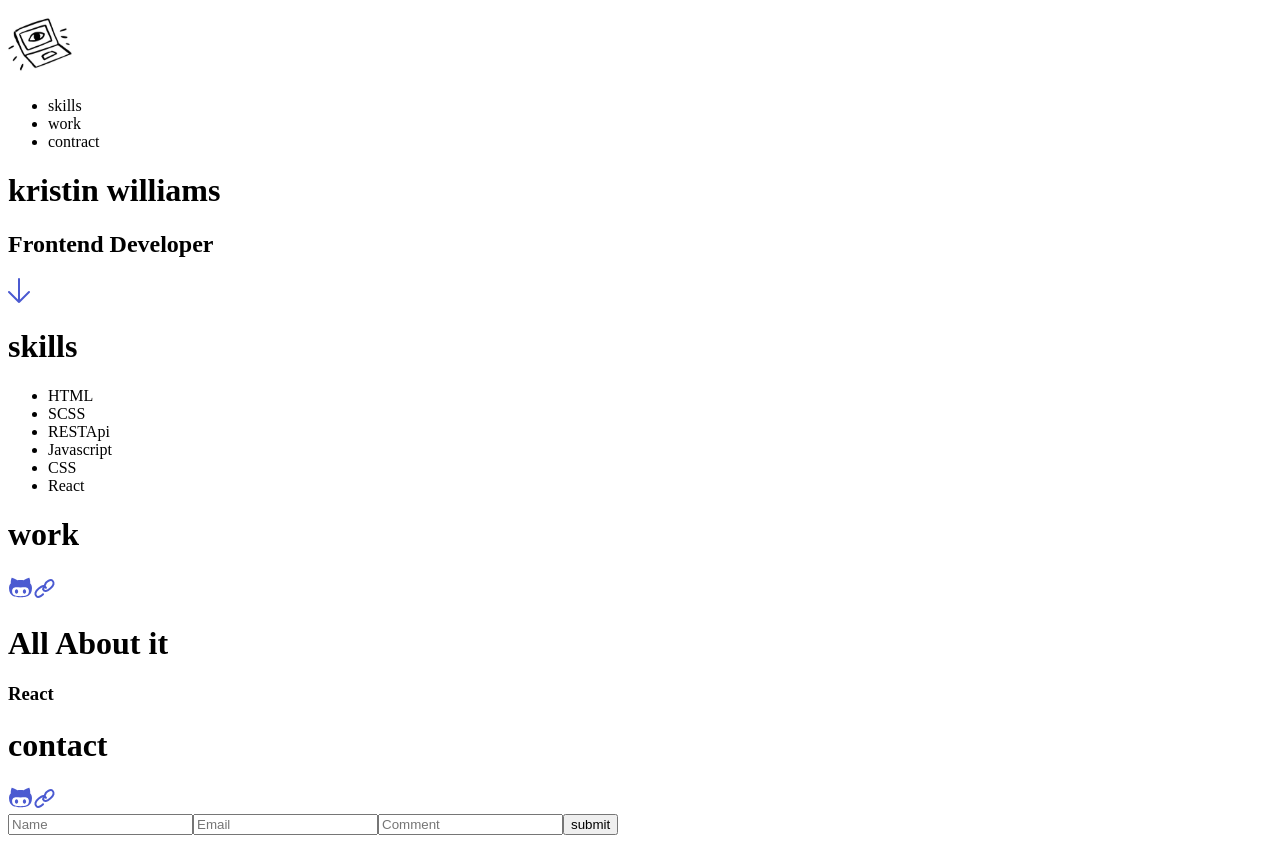
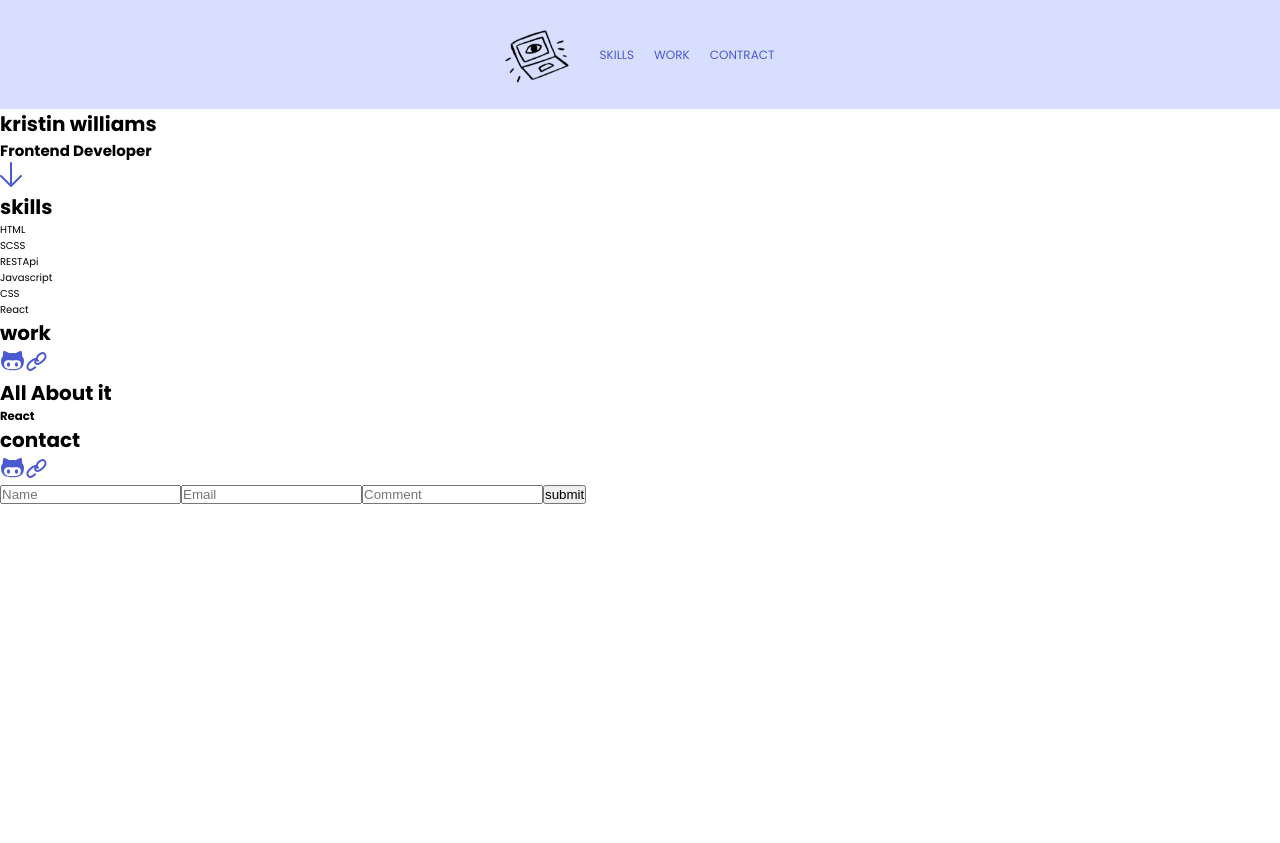
Before and after one commit to KristinWilliams/portfolio, a React (Create React App) app: page / in a window 1280 px wide. After the commit the page ends 800 px from the top, so only its background shows below. Built offline with nearby package versions, Linux system fonts and the light colour scheme.

Commit message:
finished 320px navbar styling

```diff
--- a/src/components/App.js
+++ b/src/components/App.js
@@ -1,17 +1,12 @@
 import React from "react";
+import style from "./style.css";
+import NavBar from "./NavBar";
 
 const App = () => {
   return (
     <div className="container">
+      <NavBar />
       <div className="hero-container">
-        <nav>
-          <img src="img/laptop-icon.svg" alt="logo icon" />
-          <ul className="nav-list">
-            <li>skills</li>
-            <li>work</li>
-            <li>contract</li>
-          </ul>
-        </nav>
         <div className="name-container">
           <h1>kristin williams</h1>
           <h2>Frontend Developer</h2>
--- /dev/null
+++ b/src/components/NavBar.js
@@ -0,0 +1,16 @@
+import React from "react";
+
+const NavBar = () => {
+  return (
+    <nav>
+      <img src="img/laptop-icon.svg" alt="logo icon" />
+      <ul className="nav-list">
+        <li>skills</li>
+        <li>work</li>
+        <li>contract</li>
+      </ul>
+    </nav>
+  );
+};
+
+export default NavBar;
--- /dev/null
+++ b/src/components/style.css
@@ -0,0 +1,51 @@
+@import url("https://fonts.googleapis.com/css2?family=Poppins:wght@400;500;600;700&display=swap");
+
+* {
+  margin: 0;
+  padding: 0;
+}
+
+*,
+::before,
+::after {
+  box-sizing: inherit;
+}
+
+html {
+  font-family: "Poppins", sans-serif;
+  box-sizing: border-box;
+  font-size: 62.5%;
+}
+
+:root {
+  --dark-blue: #4b5ad1;
+  --baby-blue: #b8c0ff;
+  --beige: #fdf1fd;
+  --pale-purple: #c8b6ff;
+  --pale-blue: #d8dffe;
+}
+
+nav {
+  background-color: var(--pale-blue);
+  display: flex;
+  padding: 2rem;
+  align-items: center;
+  justify-content: center;
+  width: 100%;
+}
+
+nav img {
+  margin-right: 1rem;
+}
+
+nav ul {
+  display: flex;
+  list-style: none;
+}
+
+nav li {
+  margin-left: 2rem;
+  font-size: clamp(1rem, 2vw + 1rem, 1.2rem);
+  color: var(--dark-blue);
+  text-transform: uppercase;
+}
```
